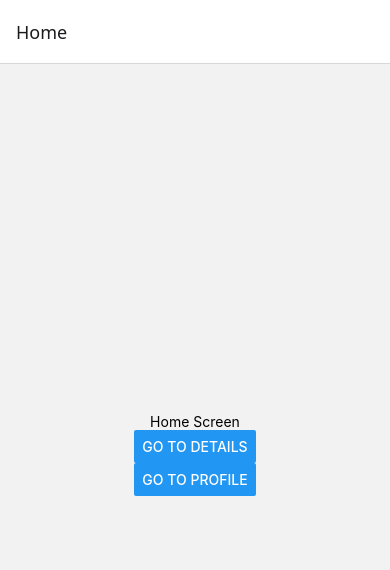
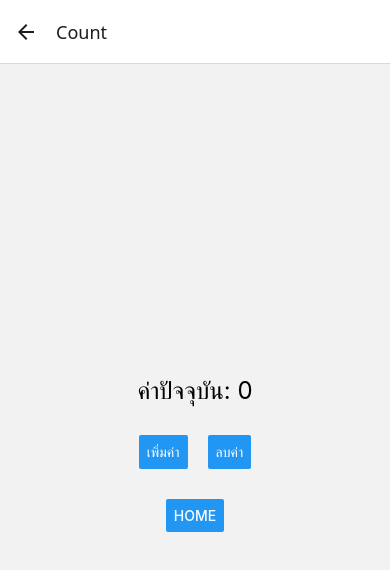
Before and after one commit to hanunn5/naruemol-native-expo-learning, a React Native app: screen /Count in a window 390 px wide. Shown: the top 570 px of the page. Built offline with nearby package versions, Linux system fonts and the light colour scheme.

Commit message:
feat: set up React Navigation with Home Details and Profile screens

```diff
--- a/components/Navigation.js
+++ b/components/Navigation.js
@@ -2,6 +2,7 @@ import { createStackNavigator } from '@react-navigation/stack';
 import HomeScreen from "../pages/HomeScreen";
 import DetailsScreen from "../pages/DetailsScreen";
 import ProfileScreen from "../pages/ProfileScreen";
+import CountScreen from '../pages/CountScreen';
 
 const Stack = createStackNavigator();
 
@@ -11,6 +12,7 @@ const Stack = createStackNavigator();
          <Stack.Screen name="Home" component={HomeScreen} />
          <Stack.Screen name="Details" component={DetailsScreen} />
          <Stack.Screen name="Profile" component={ProfileScreen} />
+         <Stack.Screen name="Count" component={CountScreen} />
        </Stack.Navigator>
    );
  }
--- /dev/null
+++ b/pages/CountScreen.js
@@ -0,0 +1,48 @@
+import React, { useState } from 'react';
+import { View, Text, Button, StyleSheet } from 'react-native';
+
+export default function CountScreen({ navigation }) {
+  const [count, setCount] = useState(0);
+
+  return (
+    <View style={styles.container}>
+      <Text style={styles.text}>ค่าปัจจุบัน: {count}</Text>
+
+      <View style={styles.buttonContainer}>
+        <Button
+          title="เพิ่มค่า"
+          onPress={() => setCount(count + 1)}
+        />
+        <View style={{ width: 20 }} />
+        <Button
+          title="ลบค่า"
+          onPress={() => setCount(count > 0 ? count - 1 : 0)}
+        />
+      </View>
+
+      <View style={{ marginTop: 30 }}>
+        <Button
+          title="Home"
+          onPress={() => navigation.navigate('Home')}
+        />
+      </View>
+    </View>
+  );
+}
+
+const styles = StyleSheet.create({
+  container: {
+    flex: 1,
+    justifyContent: 'center',
+    alignItems: 'center',
+    padding: 16,
+  },
+  text: {
+    fontSize: 24,
+    marginBottom: 30,
+  },
+  buttonContainer: {
+    flexDirection: 'row',
+    alignItems: 'center',
+  },
+});
--- a/pages/HomeScreen.js
+++ b/pages/HomeScreen.js
@@ -6,12 +6,16 @@ export default function HomeScreen({ navigation }) {
       <Text>Home Screen</Text>
      <Button
       title="Go to Details"
-      onPress={() => navigation.navigate("Home")}
+      onPress={() => navigation.navigate("Details")}
       />
     <Button
         title="Go to Profile"
         onPress={() => navigation.navigate("Profile")}
-    />
+      />
+    <Button
+        title="Go to Count"
+        onPress={() => navigation.navigate("Count")}
+      />
     </View>
   );
 }
```
